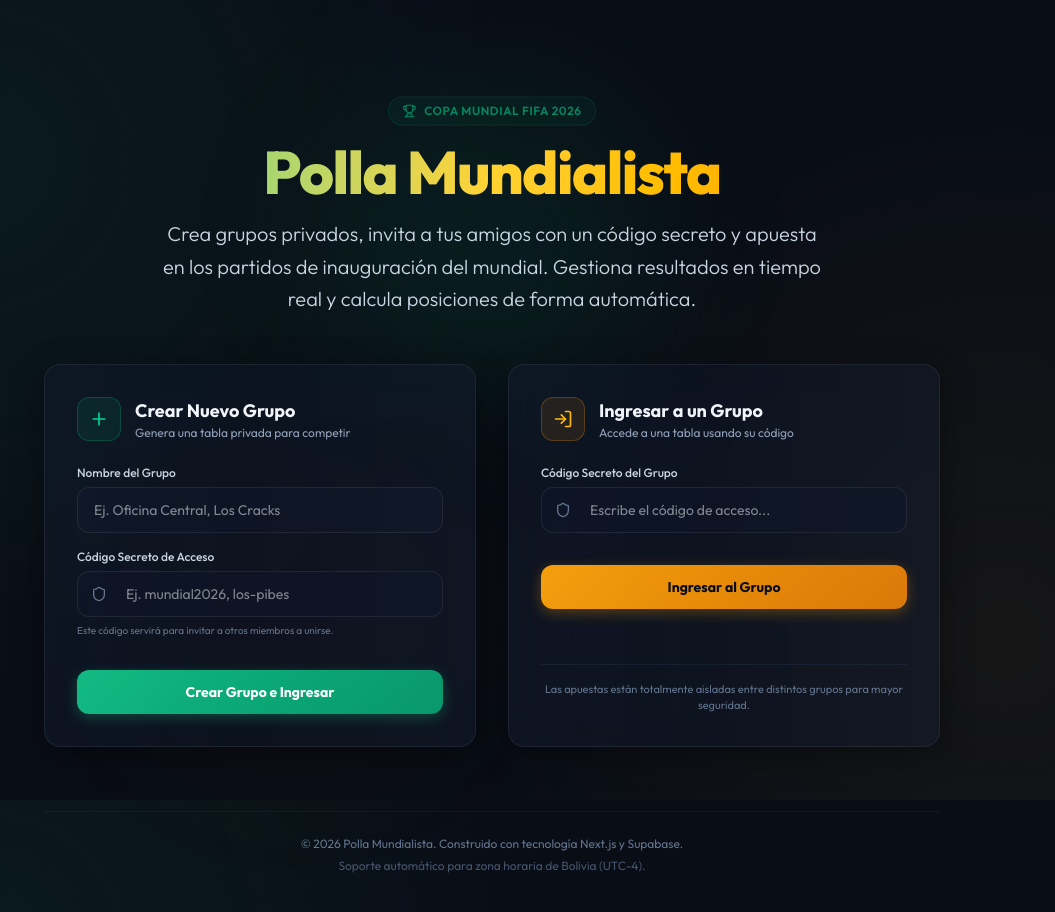
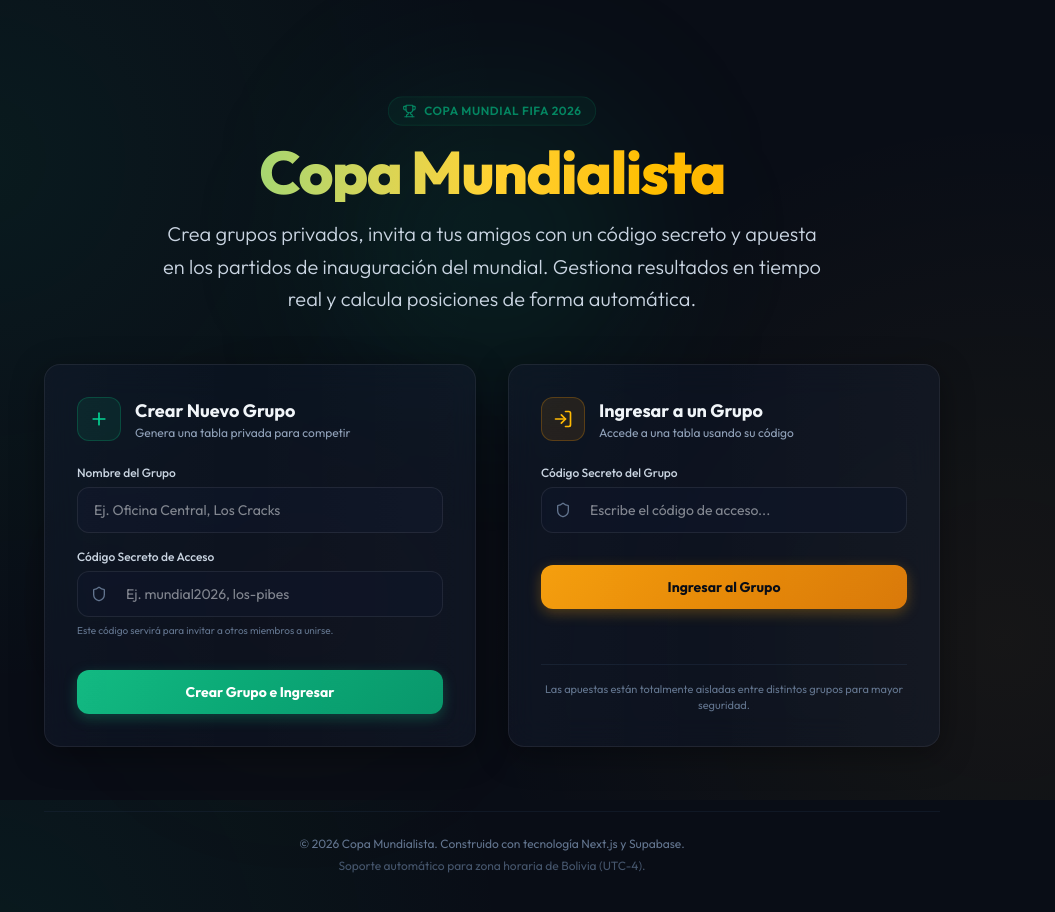
Before and after one commit to jvalenciadev/apuesta_mundial_bolivia, a Next.js app: page / in a window 1280 px wide. Shown: the top 912 px of the page, without its empty margins (148-1203 px from the left). Built offline with nearby package versions, Linux system fonts and the light colour scheme; no server answers.

Commit message:
polla a Copa

```diff
--- a/app/layout.tsx
+++ b/app/layout.tsx
@@ -9,7 +9,7 @@
 });
 
 export const metadata: Metadata = {
-  title: "Polla Mundial 2026 | Apuestas de Grupos en Vivo",
+  title: "Copa Mundial 2026 | Apuestas de Grupos en Vivo",
   description: "Crea tu grupo con un código secreto y compite en tiempo real pronosticando los resultados de la Copa Mundial de Fútbol 2026. Conversión automática a Hora de Bolivia.",
 };
 
--- a/app/page.tsx
+++ b/app/page.tsx
@@ -71,7 +71,7 @@
             <Trophy className="w-3.5 h-3.5" /> Copa Mundial FIFA 2026
           </span>
           <h1 className="text-4xl md:text-6xl font-black tracking-tight bg-gradient-to-r from-emerald-400 via-amber-300 to-amber-500 bg-clip-text text-transparent mb-4">
-            Polla Mundialista
+            Copa Mundialista
           </h1>
           <p className="text-lg md:text-xl text-slate-300 max-w-2xl mx-auto font-light leading-relaxed">
             Crea grupos privados, invita a tus amigos con un código secreto y apuesta en los partidos de inauguración del mundial. Gestiona resultados en tiempo real y calcula posiciones de forma automática.
@@ -226,7 +226,7 @@
 
         {/* Sección Informativa Inferior */}
         <footer className="mt-16 text-center text-xs text-slate-500 border-t border-slate-800/40 pt-6">
-          <p>© 2026 Polla Mundialista. Construido con tecnología Next.js y Supabase.</p>
+          <p>© 2026 Copa Mundialista. Construido con tecnología Next.js y Supabase.</p>
           <p className="mt-1.5 text-slate-600">Soporte automático para zona horaria de Bolivia (UTC-4).</p>
         </footer>
 
```
